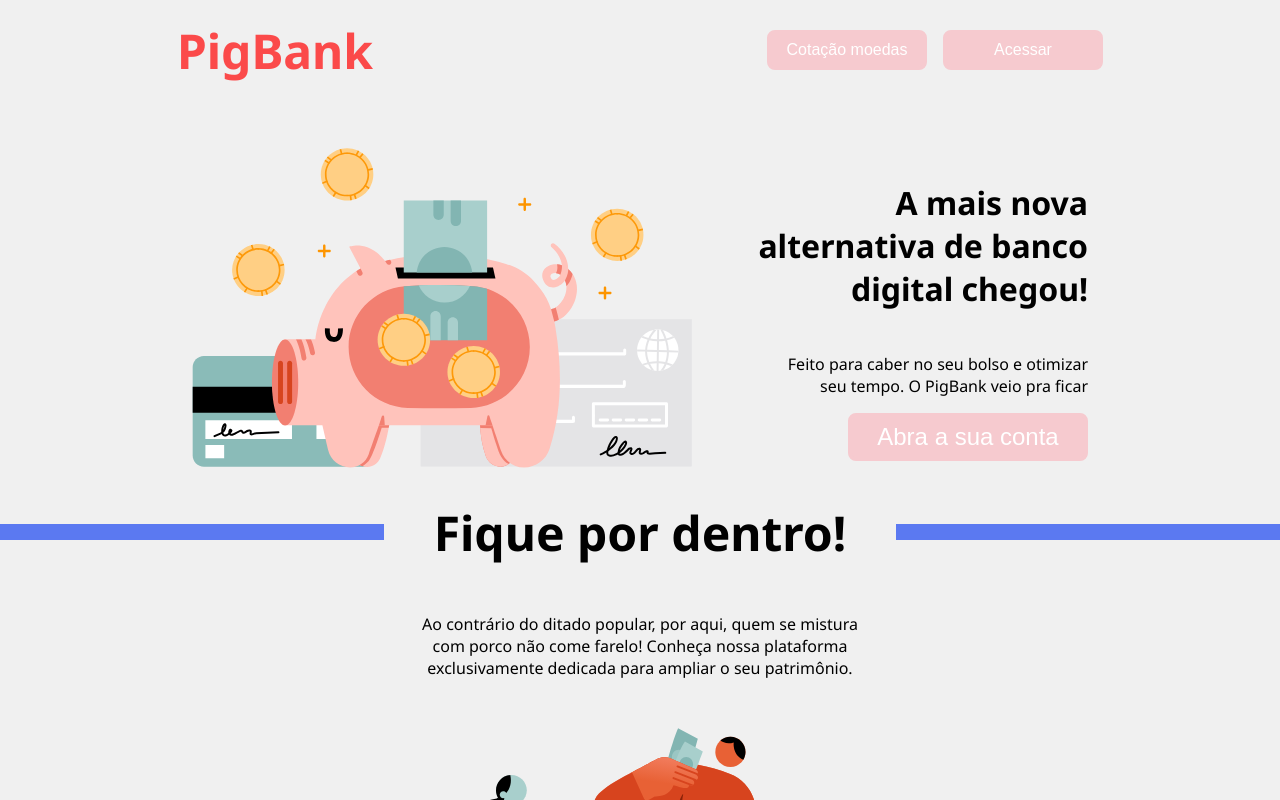
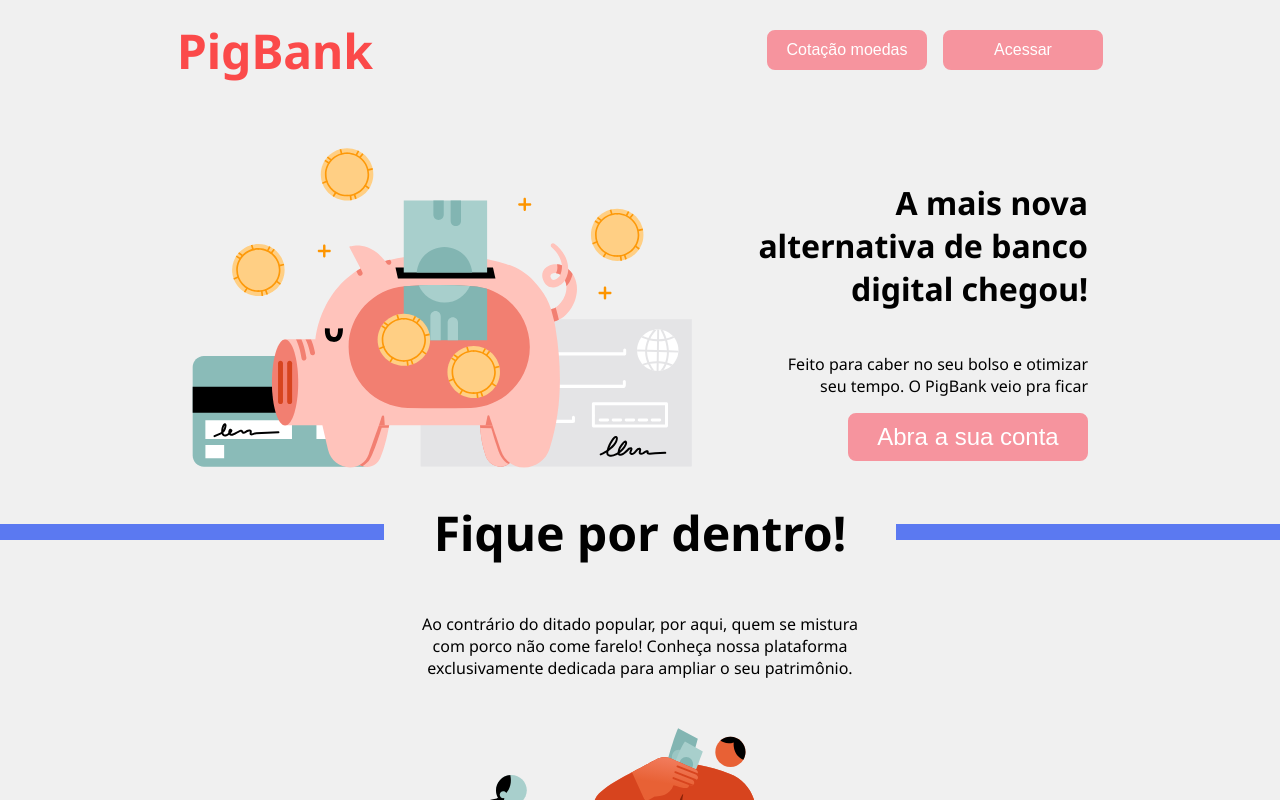
Before and after one commit to camposlaura/pigbank, a React (Create React App) app: page / in a window 1280 px wide. Shown: the top 800 px of the page. Built offline with nearby package versions, Linux system fonts and the light colour scheme.

Commit message:
ajuste nas var das cores

```diff
--- a/src/components/Button/Button.css
+++ b/src/components/Button/Button.css
@@ -6,8 +6,8 @@ button {
     font-size: 1.5rem;
     font-weight: 500;
 
-    background-color: var(--card-rose);
-    border: 4px solid var(--card-rose);
+    background-color: var(--button-rose);
+    border: 4px solid var(--button-rose);
     border-radius: .5rem;
 
     cursor: pointer;
@@ -15,7 +15,7 @@ button {
 }
 
 button:hover {
-    color: var(--card-rose);
+    color: var(--button-rose);
     background-color: var(--body-background);
 }
 
--- a/src/styles/root.css
+++ b/src/styles/root.css
@@ -5,6 +5,7 @@
     text-align: center;
     font-family: 'Noto Sans', sans-serif;
     --body-background: #f0f0f0;
+    --button-rose: #F6949E;
     --card-rose: #F6CACF;
     --pigbank-red: #FB4A4A;
     --footer-background: #333333;
```
